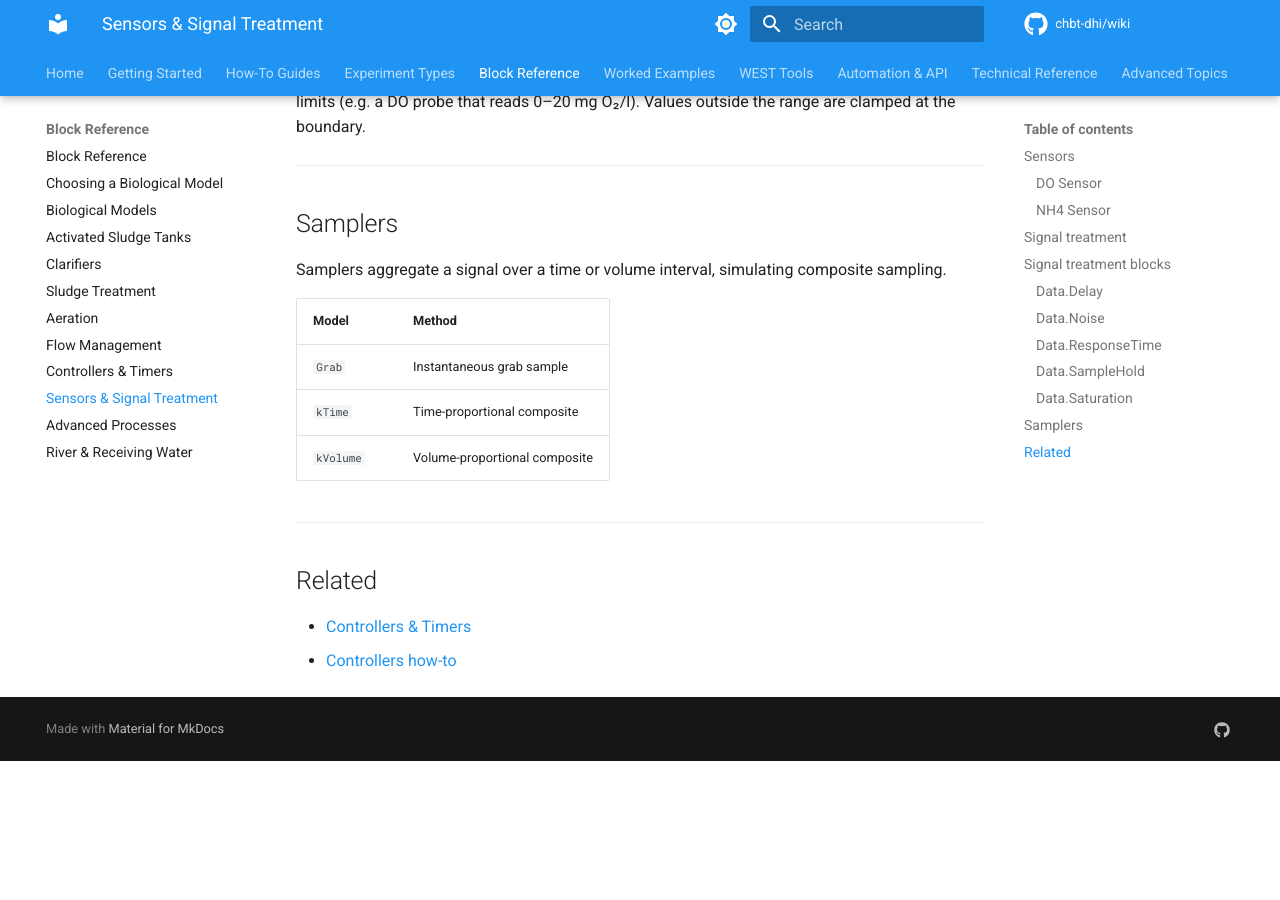
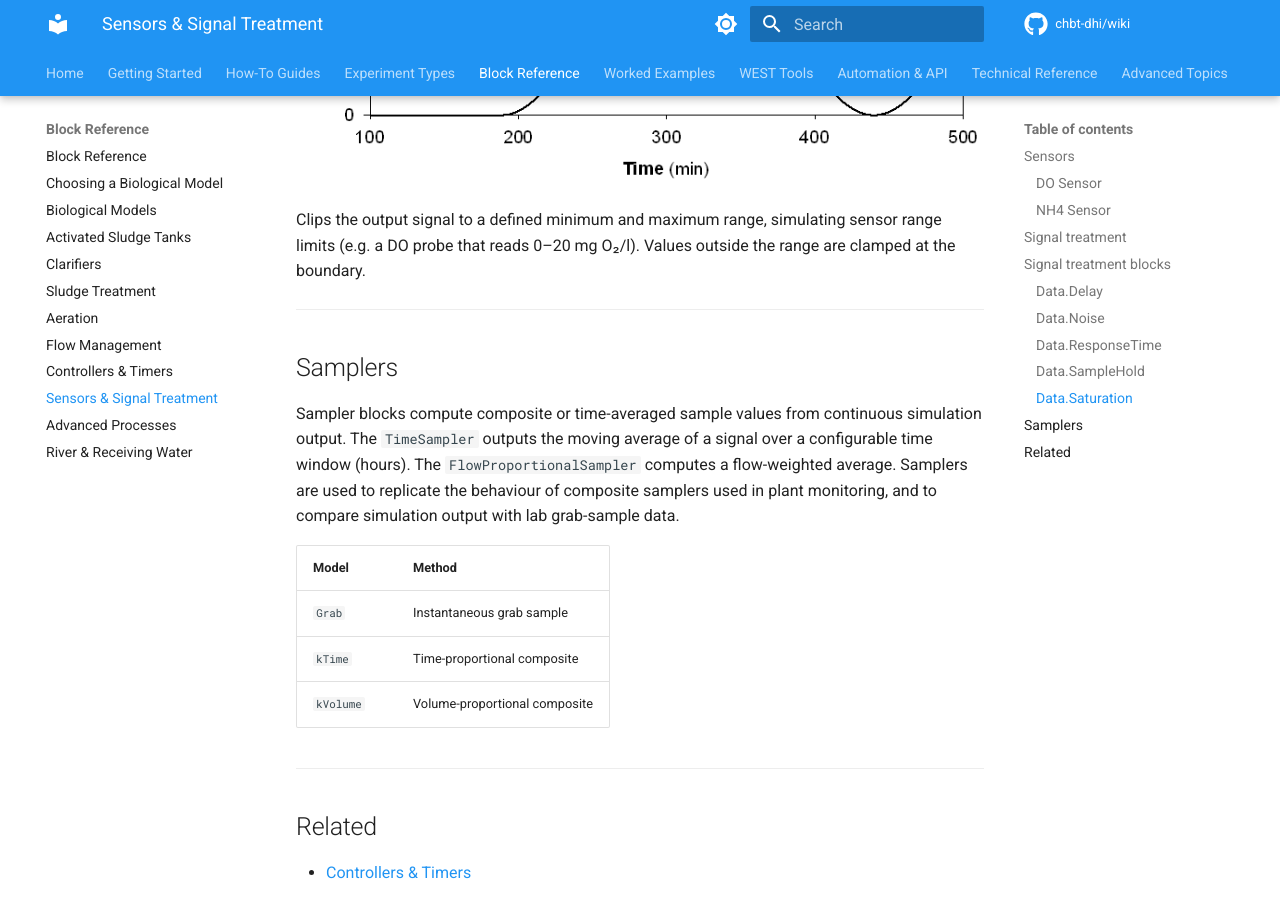
Before and after one commit to CHBT-DHI/Wiki, an MkDocs documentation site: the page built from docs/block-reference/sensors-signal.md, in a window 1280 px wide and 900 px high, scrolled down 6722 px. Built offline with MkDocs 1.6.1 and Material for MkDocs 9.7.7, drawn with Linux system fonts in a browser that asks for light colours; comment, search, counter and statistics services are not loaded; before the commit the page ends 7483 px from its top, so only the background shows below that; some of the changed text lies outside the part shown.

Commit message:
docs: fill empty sections in sensors-signal.md

```diff
--- a/docs/block-reference/sensors-signal.md
+++ b/docs/block-reference/sensors-signal.md
@@ -9,6 +9,8 @@
 **Summary:** Sensor and signal processing blocks for instrumentation and control.
 
 **Source:** WEST Models Guide — Sensors (pp. 380–390), Signal Treatment (pp. 396–403), Samplers (pp. 404–410).
+
+Sensor and signal treatment blocks are the interface between process blocks and controllers in a WEST layout. Sensors read state variables from connected process blocks and output them as control signals. Signal treatment blocks condition those signals (filter, limit, delay) before passing them to actuators. All sensor and signal blocks operate in simulation time — they do not add computation overhead beyond the underlying process model.
 
 ---
 
@@ -125,7 +127,7 @@
 
 ## Samplers
 
-Samplers aggregate a signal over a time or volume interval, simulating composite sampling.
+Sampler blocks compute composite or time-averaged sample values from continuous simulation output. The `TimeSampler` outputs the moving average of a signal over a configurable time window (hours). The `FlowProportionalSampler` computes a flow-weighted average. Samplers are used to replicate the behaviour of composite samplers used in plant monitoring, and to compare simulation output with lab grab-sample data.
 
 | Model | Method |
 |---|---|
```
